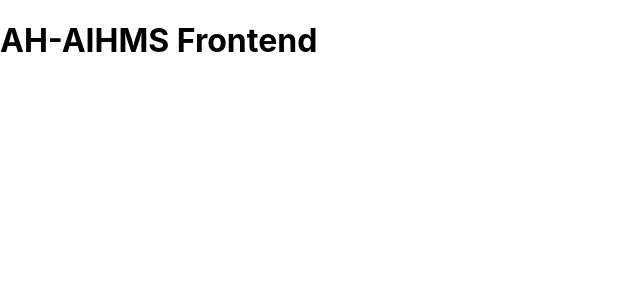
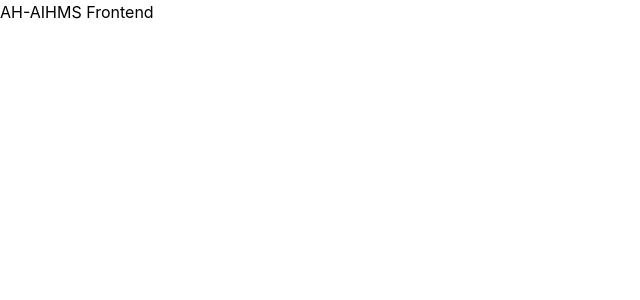
Before and after one commit to Aditya-gam/ah-aihms-frontend, a React (Create React App) app: page / in a window 1280 px wide. Shown: the top 300 px of the page, without its empty margins (0-640 px from the left). Built offline with nearby package versions, Linux system fonts and the light colour scheme.

Commit message:
AH-141 fixed issue with tailwind configuration

```diff
--- a/package.json
+++ b/package.json
@@ -35,5 +35,10 @@
       "last 1 firefox version",
       "last 1 safari version"
     ]
+  },
+  "devDependencies": {
+    "autoprefixer": "^10.4.21",
+    "postcss": "^8.5.3",
+    "tailwindcss": "^3.4.1"
   }
 }
--- /dev/null
+++ b/postcss.config.js
@@ -0,0 +1,6 @@
+module.exports = {
+  plugins: {
+    tailwindcss: {},
+    autoprefixer: {},
+  },
+}
--- a/src/index.css
+++ b/src/index.css
@@ -1,3 +1,7 @@
+@tailwind base;
+@tailwind components;
+@tailwind utilities;
+
 body {
   margin: 0;
   font-family: -apple-system, BlinkMacSystemFont, 'Segoe UI', 'Roboto', 'Oxygen',
--- /dev/null
+++ b/tailwind.config.js
@@ -0,0 +1,8 @@
+/** @type {import('tailwindcss').Config} */
+module.exports = {
+  content: ['./src/**/*.{js,jsx}'],
+  theme: {
+    extend: {},
+  },
+  plugins: [],
+};
```
Also changed, not shown: 1 other file (tests, documents, lock files or other folders).
